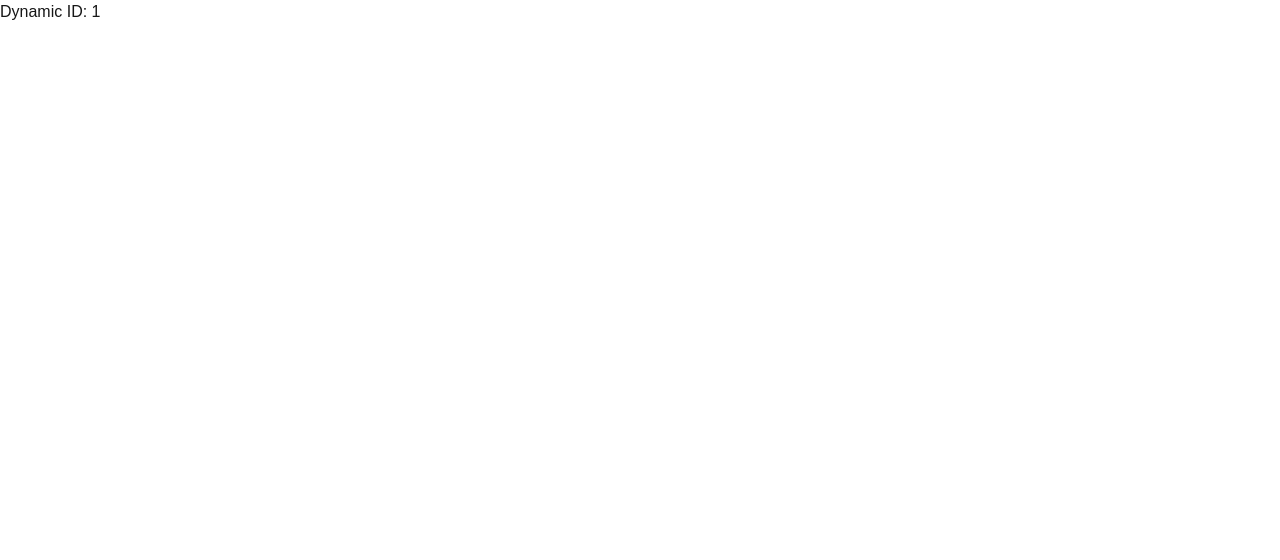
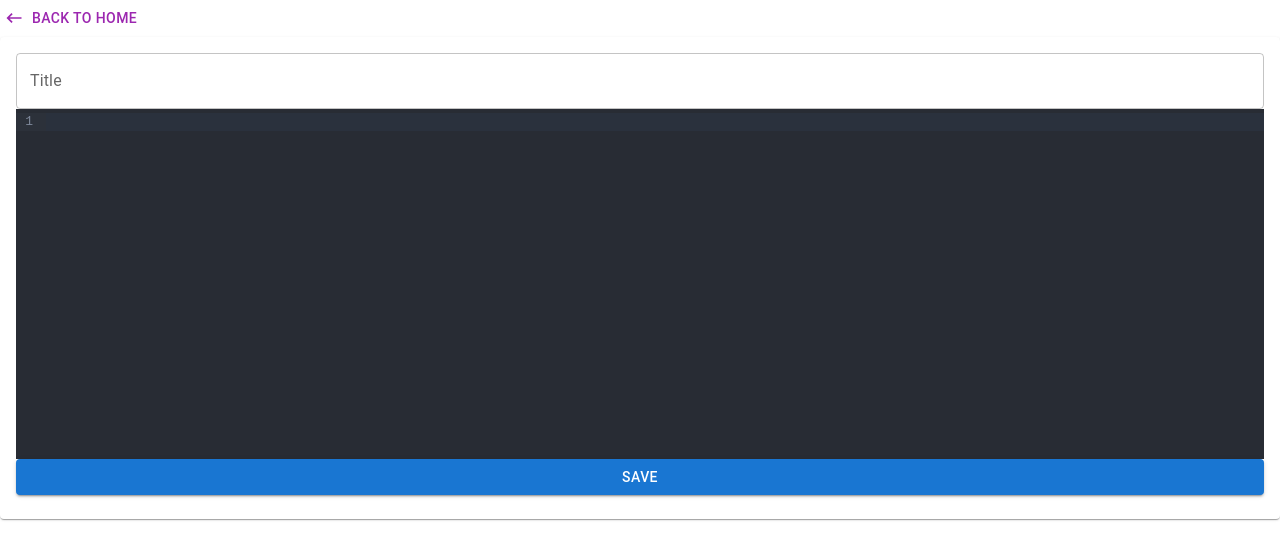
Before and after one commit to JaiminKharadi77/code_snippts, a Next.js app: page /1 in a window 1280 px wide. Shown: the top 560 px of the page. Built offline with nearby package versions, Linux system fonts and the light colour scheme.

Commit message:
below change
- inital code component created
- server-json installed

```diff
--- /dev/null
+++ b/db.json
@@ -0,0 +1,19 @@
+{
+    "snippts": [
+        {
+            "id": 1,
+            "name": "hello world",
+            "code": "ZnVuY3Rpb24gcmVjKG4pewogICAgaWYobjwyKSByZXR1cm4gMTsKICAgIHJldHVybiBuKnJlYyhuLTEpOwp9Cgpjb25zb2xlLmxvZyhyZWMoNCkpOw=="
+        },
+        {
+            "id": 2,
+            "name": "Factorial",
+            "code": "ZnVuY3Rpb24gcmVjKG4pewogICAgaWYobjwyKSByZXR1cm4gMTsKICAgIHJldHVybiBuKnJlYyhuLTEpOwp9Cgpjb25zb2xlLmxvZyhyZWMoNCkpOw=="
+        },
+        {
+            "id": 3,
+            "name": "Factorial3",
+            "code": "ZnVuY3Rpb24gcmVjKG4pewogICAgaWYobjwyKSByZXR1cm4gMTsKICAgIHJldHVybiBuKnJlYyhuLTEpOwp9Cgpjb25zb2xlLmxvZyhyZWMoNCkpOw=="
+        }
+    ]
+}
--- a/src/app/[codeId]/page.tsx
+++ b/src/app/[codeId]/page.tsx
@@ -1,9 +1,68 @@
+"use client";
+
+import { useState } from "react";
+import { useRouter } from "next/navigation";
+import { Card, CardContent, TextField, Button } from "@mui/material";
+import CodeMirror from "@uiw/react-codemirror";
+import { javascript } from "@codemirror/lang-javascript";
+import { oneDark } from "@codemirror/theme-one-dark";
+import KeyboardBackspaceIcon from "@mui/icons-material/KeyboardBackspace";
+
 type CodeProps = {
-    params: { codeId: string };
+  params: { codeId: string };
+};
+
+const Code: React.FC<CodeProps> = ({ params }) => {
+  const [title, setTitle] = useState("");
+  const [code, setCode] = useState("");
+  const router = useRouter();
+
+  const handleSave = () => {
+    console.log("Saved Code:", { title, code });
   };
 
-  const Code: React.FC<CodeProps> = ({ params }) => {
-    return <div>Dynamic ID: {params.codeId}</div>;
-  };
+  return (
+    <div className="w-full max-w-3xl mx-auto p-8">
+      <Button
+        variant="text"
+        color="secondary"
+        onClick={() => router.push("/")}
+        className="mb-4"
+        startIcon={<KeyboardBackspaceIcon />}
+      >
+        Back to Home
+      </Button>
+      <Card className="shadow-xl rounded-3xl">
+        <CardContent className="space-y-6">
+          <TextField
+            label="Title"
+            variant="outlined"
+            fullWidth
+            value={title}
+            onChange={(e) => setTitle(e.target.value)}
+            className="bg-white"
+          />
+          <CodeMirror
+            value={code}
+            height="350px"
+            extensions={[javascript()]}
+            theme={oneDark}
+            onChange={(value) => setCode(value)}
+            className="border rounded-lg overflow-hidden"
+          />
+          <Button
+            variant="contained"
+            color="primary"
+            fullWidth
+            onClick={handleSave}
+            className="mt-4 py-3 text-lg"
+          >
+            Save
+          </Button>
+        </CardContent>
+      </Card>
+    </div>
+  );
+};
 
-  export default Code;
+export default Code;
```
Also changed, not shown: package.json (+11 -2 lines), src/app/components/CodeCard.tsx (+11 -2 lines), 1 other file (tests, documents, lock files or other folders).
